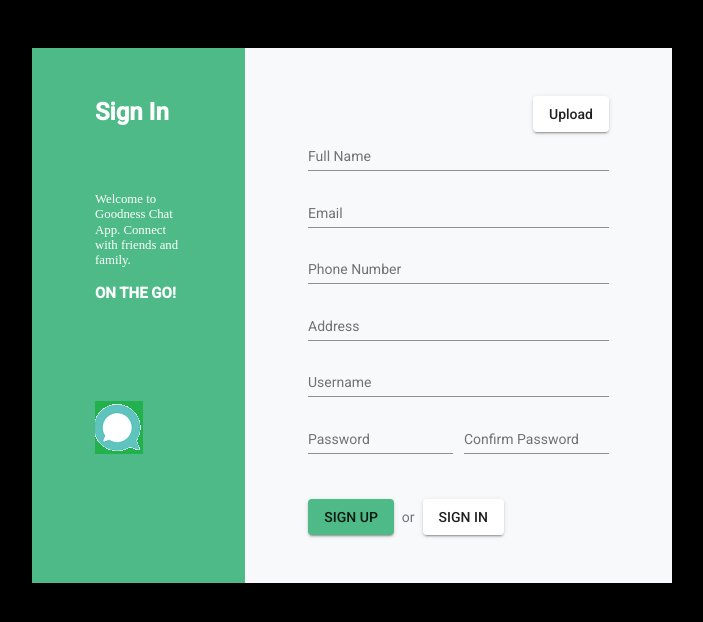
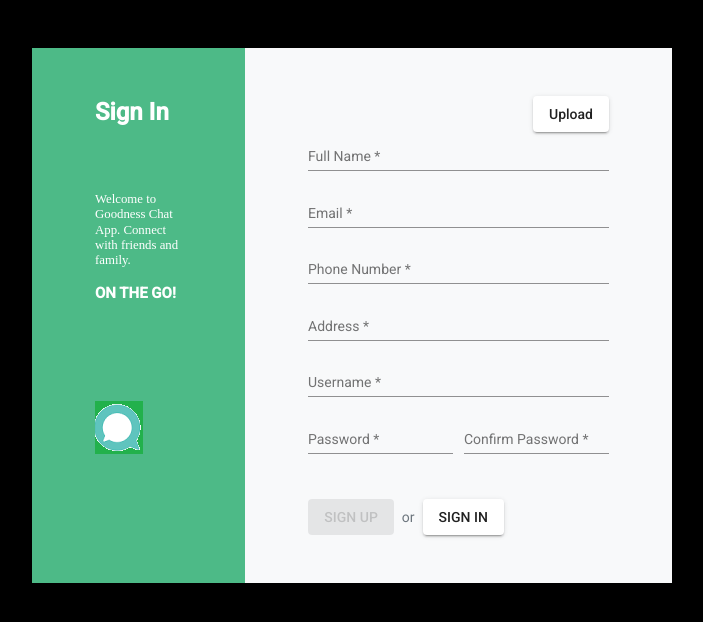
Before and after one commit to Saytzeff-D/ChatApp, an Angular app: page /signup in a window 1280 px wide. Shown: the top 622 px of the page, without its empty margins (288-991 px from the left). Built offline with nearby package versions, Linux system fonts and the light colour scheme.

Commit message:
now uploading pic when signing up

```diff
--- a/src/app/sign-in-input/sign-in-input.component.html
+++ b/src/app/sign-in-input/sign-in-input.component.html
@@ -1,6 +1,7 @@
 <form [formGroup]="userForm" class="p-5">
     <div class="float-right">
-        <input type="file" id="userPic" class="d-none">
+        <input type="file" id="userPic" class="d-none" (change)="uploadPic($event)" >
+        {{file}}
         <button class="btn" mat-raised-button (click)="openFile()">Upload</button>
     </div>
     <mat-form-field class="w-100">
--- a/src/app/sign-in-input/sign-in-input.component.ts
+++ b/src/app/sign-in-input/sign-in-input.component.ts
@@ -1,5 +1,5 @@
 import { Component, OnInit } from '@angular/core';
-import { FormControl, FormGroup } from '@angular/forms';
+import { FormControl, FormGroup, Validators } from '@angular/forms';
 import { Router } from '@angular/router';
 
 @Component({
@@ -12,16 +12,17 @@ export class SignInInputComponent implements OnInit {
   constructor(public router: Router) { }
 
   public reply;
-  public uploadedPics;
+  public uploadedPics = ''
   public arrayOfUsers = [];
+  public file;
   public userForm = new FormGroup({
-    fullname: new FormControl(''),
-  email: new FormControl(''),
-  phone: new FormControl(''),
-  address: new FormControl(''),
-  username: new FormControl(''),
-  pword: new FormControl(''),
-  confirm_pword: new FormControl('')
+    fullname: new FormControl('', Validators.required),
+    email: new FormControl('', Validators.required),
+    phone: new FormControl('', Validators.required),
+    address: new FormControl('', Validators.required),
+    username: new FormControl('', Validators.required),
+    pword: new FormControl('', Validators.required),
+    confirm_pword: new FormControl('', Validators.required)
  })
   ngOnInit(): void {
 
@@ -29,25 +30,40 @@ export class SignInInputComponent implements OnInit {
   openFile(){
     document.getElementById('userPic').click()
   }
+  uploadPic(e){
+    let file = e.target.files[0]
+    this.file = file.name
+    const this_ = this
+    const reader = new FileReader()
+    reader.readAsDataURL(file)
+    reader.onload = function(){
+      this_.uploadedPics = reader.result as any
+    }
+  }
   signUp(){
-    if (this.userForm.valid && this.userForm.get('fullname').dirty ==true && this.userForm.get('email').dirty ==true && this.userForm.get('phone').dirty ==true && this.userForm.get('address').dirty ==true && this.userForm.get('username').dirty ==true && this.userForm.get('pword').dirty ==true && this.userForm.get('confirm_pword').dirty == true && this.userForm.get('pword').value == this.userForm.get('confirm_pword').value) {
+    if (this.userForm.valid && this.userForm.get('pword').value == this.userForm.get('confirm_pword').value) {
       if (typeof(localStorage.getItem('allUsers')) == 'string') {
         this.arrayOfUsers = JSON.parse(localStorage.getItem('allUsers'))
       }
       else{
         this.arrayOfUsers = []
-      }this.userForm.value.id = this.arrayOfUsers.length + 1
-      this.userForm.value.picture = this.uploadedPics
-      let {arrayOfUsers} = this
-      this.arrayOfUsers =[...arrayOfUsers, this.userForm.value]
-      localStorage.setItem('allUsers', JSON.stringify(this.arrayOfUsers))
-      this.router.navigate(['/signup/message'])
+      }
+      if(this.uploadedPics == ''){
+        this.reply = 'Profile Picture is required'
+      }else {
+        this.userForm.value.id = this.arrayOfUsers.length + 1
+        this.userForm.value.picture = this.uploadedPics
+        let { arrayOfUsers } = this
+        this.arrayOfUsers = [...arrayOfUsers, this.userForm.value]
+        localStorage.setItem('allUsers', JSON.stringify(this.arrayOfUsers))
+        this.router.navigate(['/signup/message'])
+      }
     }
-    else if(this.userForm.get('pword').value !== this.userForm.get('confirm_pword').value){
-      this.reply = 'Password not match'
+    else if(this.userForm.invalid){
+      this.reply = 'Please fill out all input'
     }
     else{
-      this.reply = 'Please fill out all input'
+      this.reply = 'Password not match'
     }
   }
   signIn(){
```
